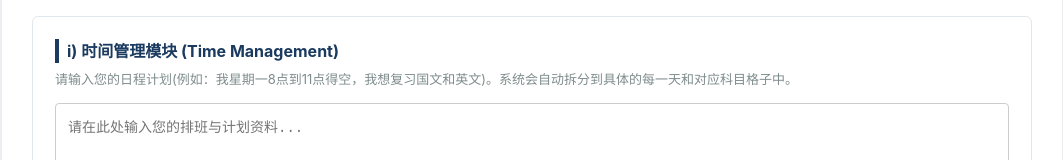
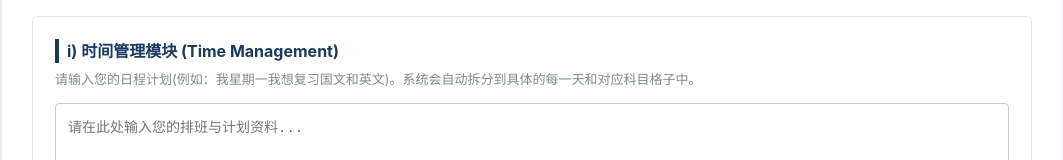
Before and after one commit to lxy1706xr-dot/ZhiLianShengHuo, a website: page index.html in a window 1280 px wide. Shown: the part 196-356 px from the top of the page, without its empty margins (108-1171 px from the left). Drawn offline with Linux system fonts and the light colour scheme.

Commit message:
edited time management part

```diff
--- a/index.html
+++ b/index.html
@@ -68,7 +68,7 @@
 
     <div class="module-card">
         <h2>i) 时间管理模块 (Time Management)</h2>
-        <p style="font-size:13px; color:#7f8c8d; margin-top:-5px;">请输入您的日程计划(例如：我星期一8点到11点得空，我想复习国文和英文)。系统会自动拆分到具体的每一天和对应科目格子中。</p>
+        <p style="font-size:13px; color:#7f8c8d; margin-top:-5px;">请输入您的日程计划(例如：我星期一我想复习国文和英文)。系统会自动拆分到具体的每一天和对应科目格子中。</p>
         <textarea id="schedule-input" placeholder="请在此处输入您的排班与计划资料..."></textarea>
         <button onclick="generatePreciseSchedule()">智能分析并生成排班时间表</button>
 
```
